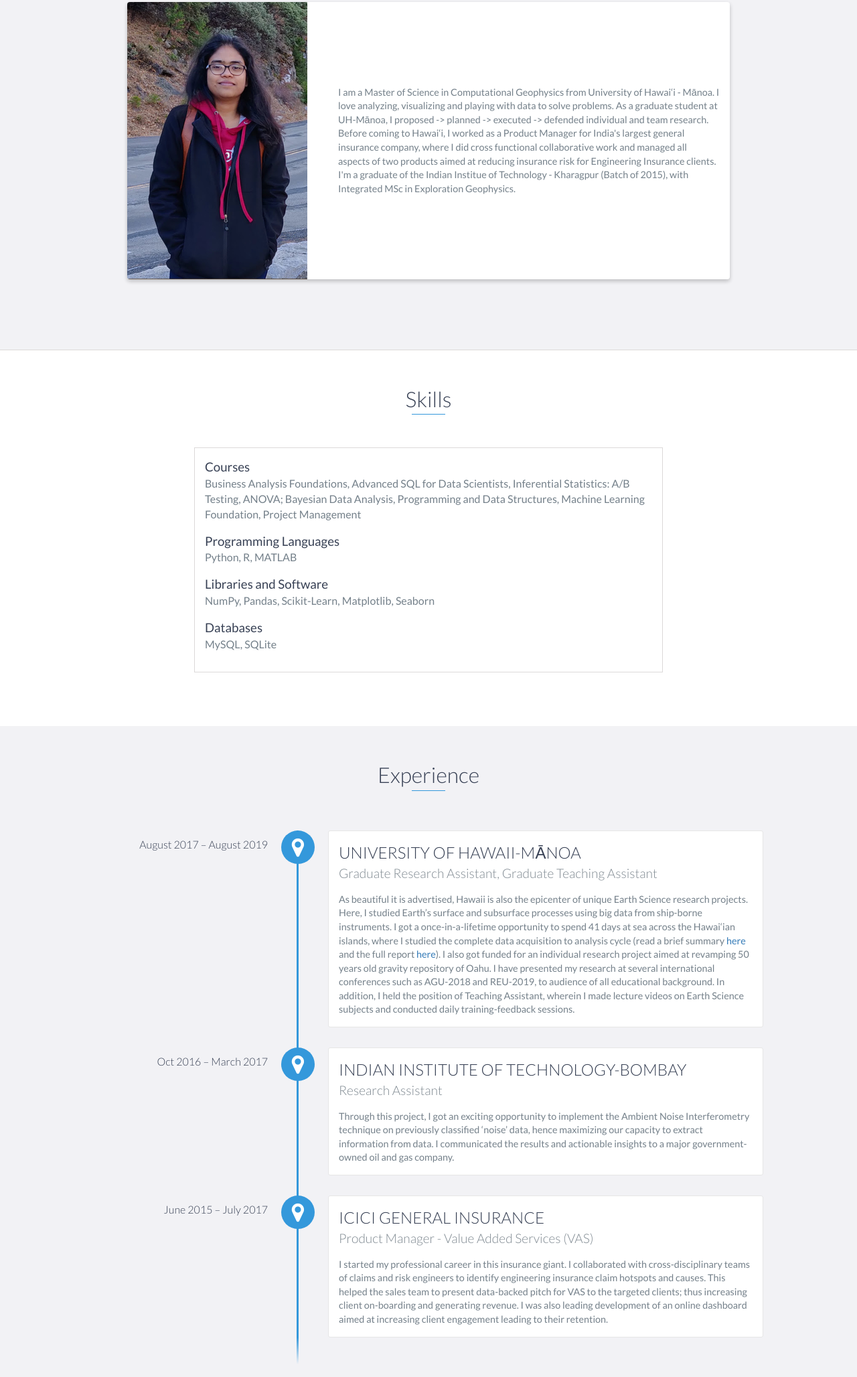
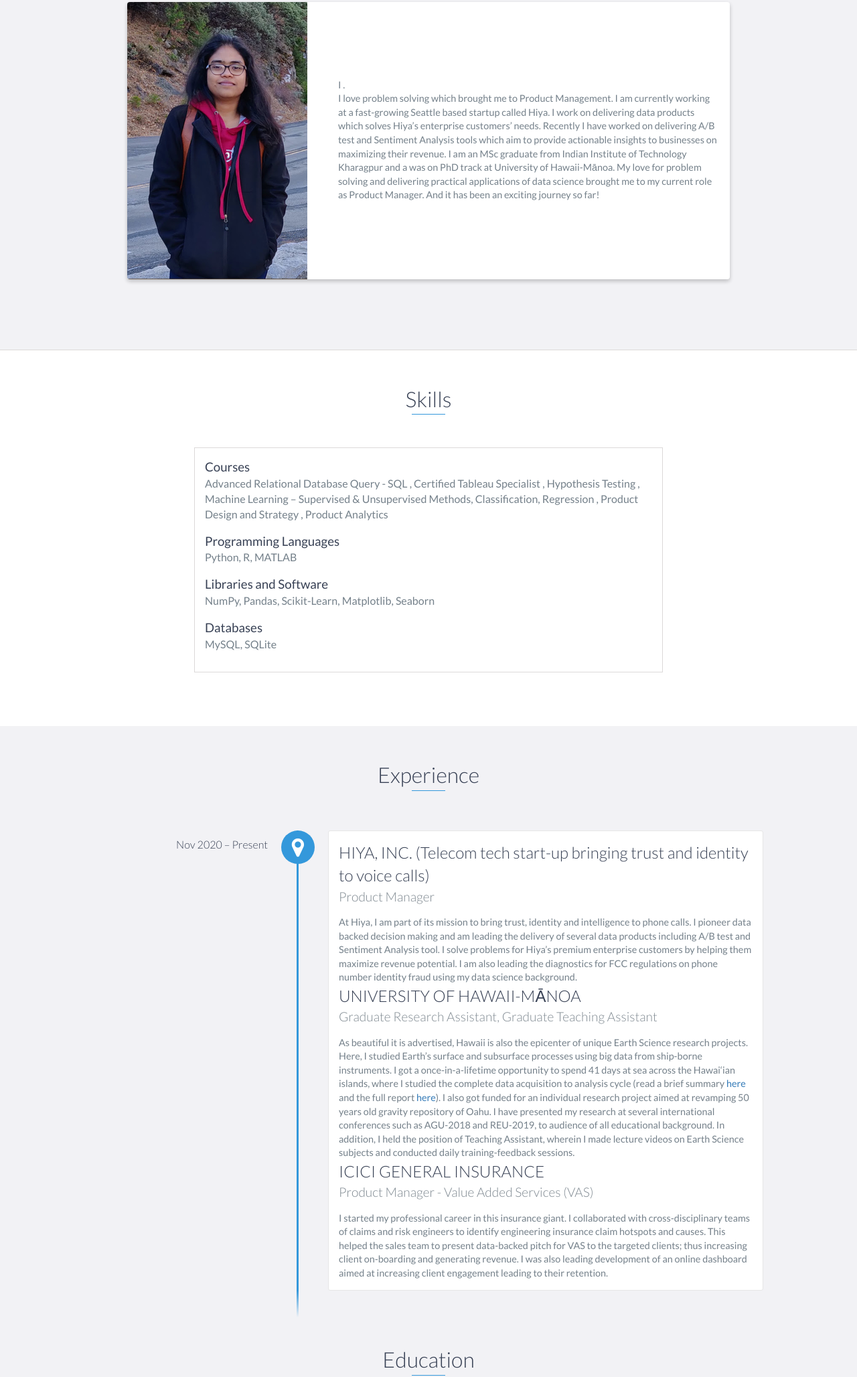
Before and after one commit to charu-lata/charu-lata.github.io, a website: page index.html in a window 1280 px wide. Shown: the part 948-3004 px from the top of the page at 67% size. Drawn offline with nearby package versions, Linux system fonts and the light colour scheme.

Commit message:
Update index.html

```diff
--- a/index.html
+++ b/index.html
@@ -82,16 +82,13 @@
 	<!--                         <h3>  </h3> -->
 
 							<p>
-				I am a Master of Science in Computational Geophysics from University of Hawai‘i - Mānoa. I love analyzing,
-								visualizing and playing with data to solve problems. As a graduate student
-								at UH-Mānoa, I proposed -> planned -> executed -> defended individual and team research.
+				I .
 					</p>
 						<p>
-						Before coming to Hawai‘i, I worked as a Product Manager for India's largest general insurance company,
-							where I did cross functional collaborative work and managed all aspects of two products aimed at
-							reducing insurance risk for Engineering Insurance clients.
-							I'm a graduate of the Indian Institue of Technology - Kharagpur (Batch of 2015), with
-							Integrated MSc in Exploration Geophysics.
+						I love problem solving which brought me to Product Management. I am currently working at a fast-growing Seattle based startup called Hiya. I work on delivering data products which solves Hiya’s enterprise customers’ needs.
+Recently I have worked on delivering A/B test and Sentiment Analysis tools which aim to provide actionable insights to businesses on maximizing their revenue.
+I am an MSc graduate from Indian Institute of Technology Kharagpur and a was on PhD track at University of Hawaii-Mānoa. My love for problem solving and delivering practical applications of data science brought me to my current role as Product Manager. And it has been an exciting journey so far!
+
 
 							</p>
 
@@ -107,9 +104,7 @@
         <h2 class="heading">Skills</h2>
         <div class="education-block">
             <h3>Courses</h3><h4>
-			Business Analysis Foundations, Advanced SQL for Data Scientists, Inferential Statistics:
-		A/B Testing, ANOVA; Bayesian Data Analysis, Programming and Data Structures, Machine Learning Foundation,
-		Project Management</h4>
+			Advanced Relational Database Query - SQL , Certified Tableau Specialist , Hypothesis Testing , Machine Learning – Supervised & Unsupervised Methods, Classification, Regression , Product Design and Strategy , Product Analytics</h4>
 
 			<h3>Programming Languages</h3><h4>
                 Python, R, MATLAB
@@ -133,6 +128,16 @@
     <div id="experience" class="background-alt">
         <h2 class="heading">Experience</h2>
         <div id="experience-timeline">
+
+		  <div data-date="Nov 2020 – Present">
+                <h3>HIYA, INC. (Telecom tech start-up bringing trust and identity to voice calls)</h3>
+                <h4>Product Manager </h4>
+                <p>
+                     At Hiya, I am part of its mission to bring trust, identity and intelligence to phone calls. I pioneer data backed decision making and am leading the delivery of several data products including A/B test and Sentiment Analysis tool. I solve problems for Hiya’s premium enterprise customers by helping them maximize revenue potential.
+I am also leading the diagnostics for FCC regulations on phone number identity fraud using my data science background.
+
+                </p>
+
             <div data-date="August 2017 – August 2019">
                 <h3>UNIVERSITY OF HAWAII-MĀNOA</h3>
                 <h4>Graduate Research Assistant, Graduate Teaching Assistant</h4>
@@ -146,15 +151,7 @@
 			all educational background. In addition, I held the position of Teaching Assistant, wherein I made lecture videos
 			on Earth Science subjects and conducted daily training-feedback sessions.
                 </p>
-            </div>
-            <div data-date="Oct 2016 – March 2017">
-                <h3>INDIAN INSTITUTE OF TECHNOLOGY-BOMBAY</h3>
-                <h4>Research Assistant</h4>
-                <p>
-                     Through this project, I got an exciting opportunity to implement the Ambient Noise Interferometry
-			technique on previously classified ‘noise’ data, hence maximizing our capacity to extract information
-			from data. I communicated the results and actionable insights to a major government-owned oil and gas company.
-                </p>
+
             </div>
 
             <div data-date="June 2015 – July 2017">
```
